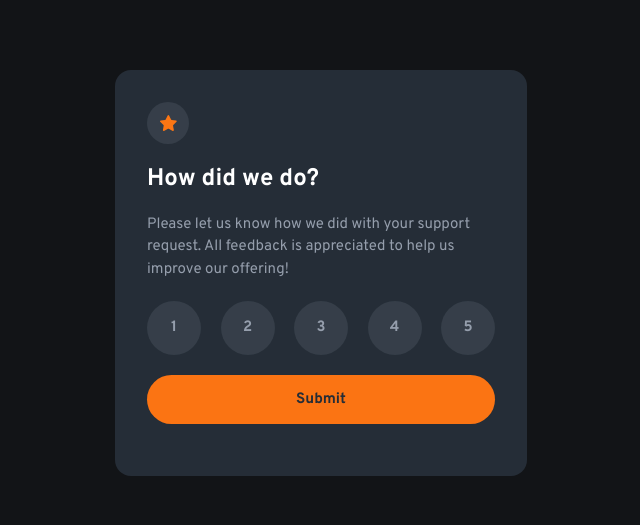
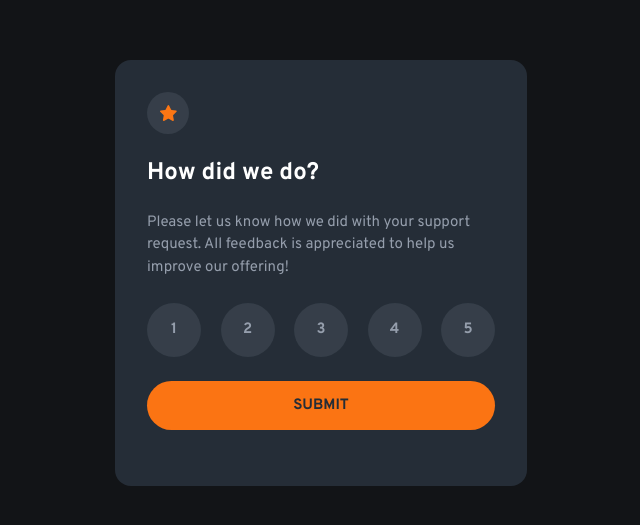
Before and after one commit to devPauloski/interactive-rating-component, a website built with Vite: page index.html in a window 1280 px wide. Shown: the part 127-652 px from the top of the page, without its empty margins (319-959 px from the left). Built offline with nearby package versions, Linux system fonts and the light colour scheme.

Commit message:
Make adjust to the layout

```diff
--- a/src/style.css
+++ b/src/style.css
@@ -84,7 +84,7 @@ h2 {
 }
 
 .feedback-section > * {
-  margin-block-end: 1.25rem;
+  margin-block-end: 1.5rem;
 }
 
 .icon-star {
@@ -98,7 +98,7 @@ h2 {
 
 fieldset {
   border: 0;
-  margin-block-end: 1.25rem;
+  margin-block-end: 1.5rem;
 }
 
 .rating-options {
@@ -160,6 +160,7 @@ input[type="radio"]:focus-visible + label {
   background-color: var(--clr-Orange-500);
   color: var(--clr-grey-900);
   font-weight: var(--fw-bold);
+  text-transform: uppercase;
   transition: background-color 0.15s;
 }
 
```
